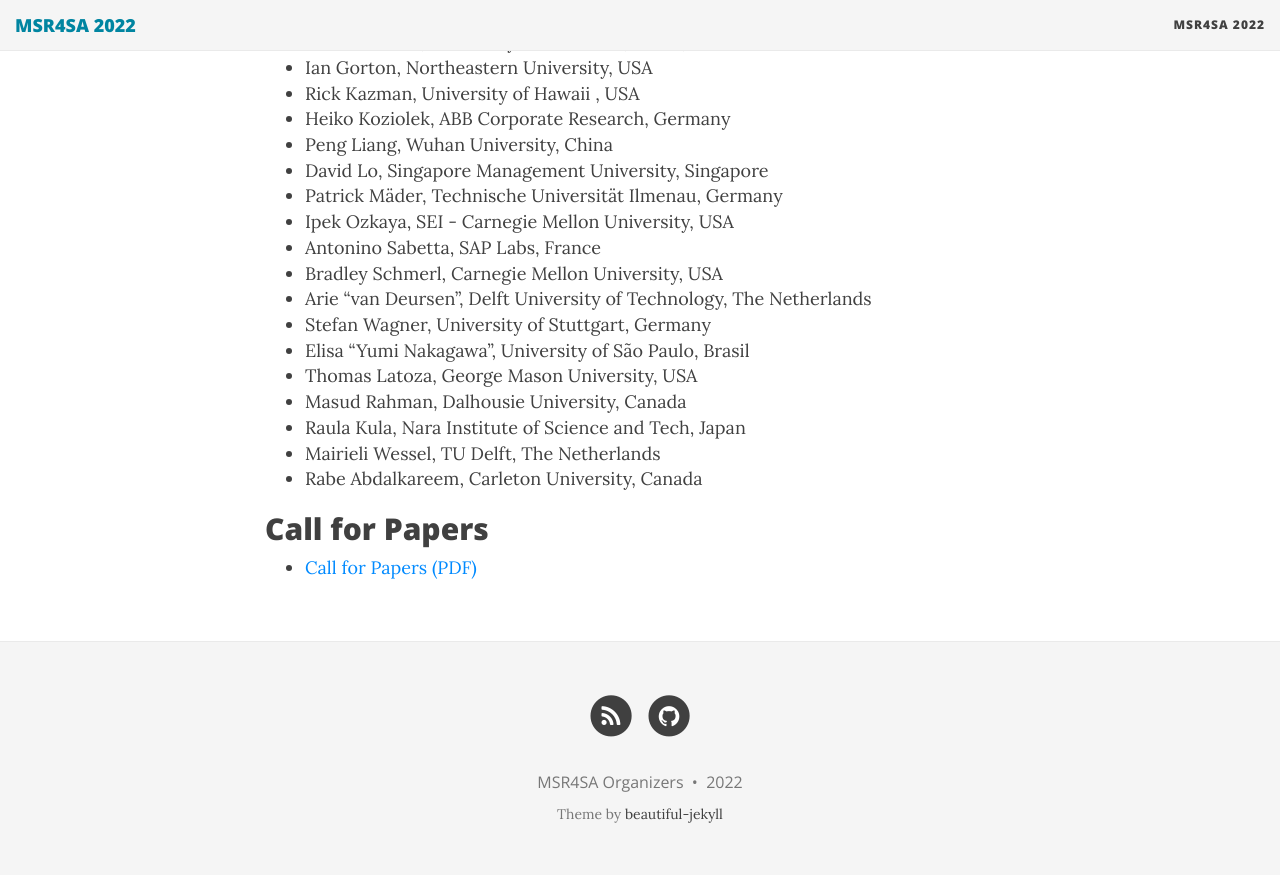
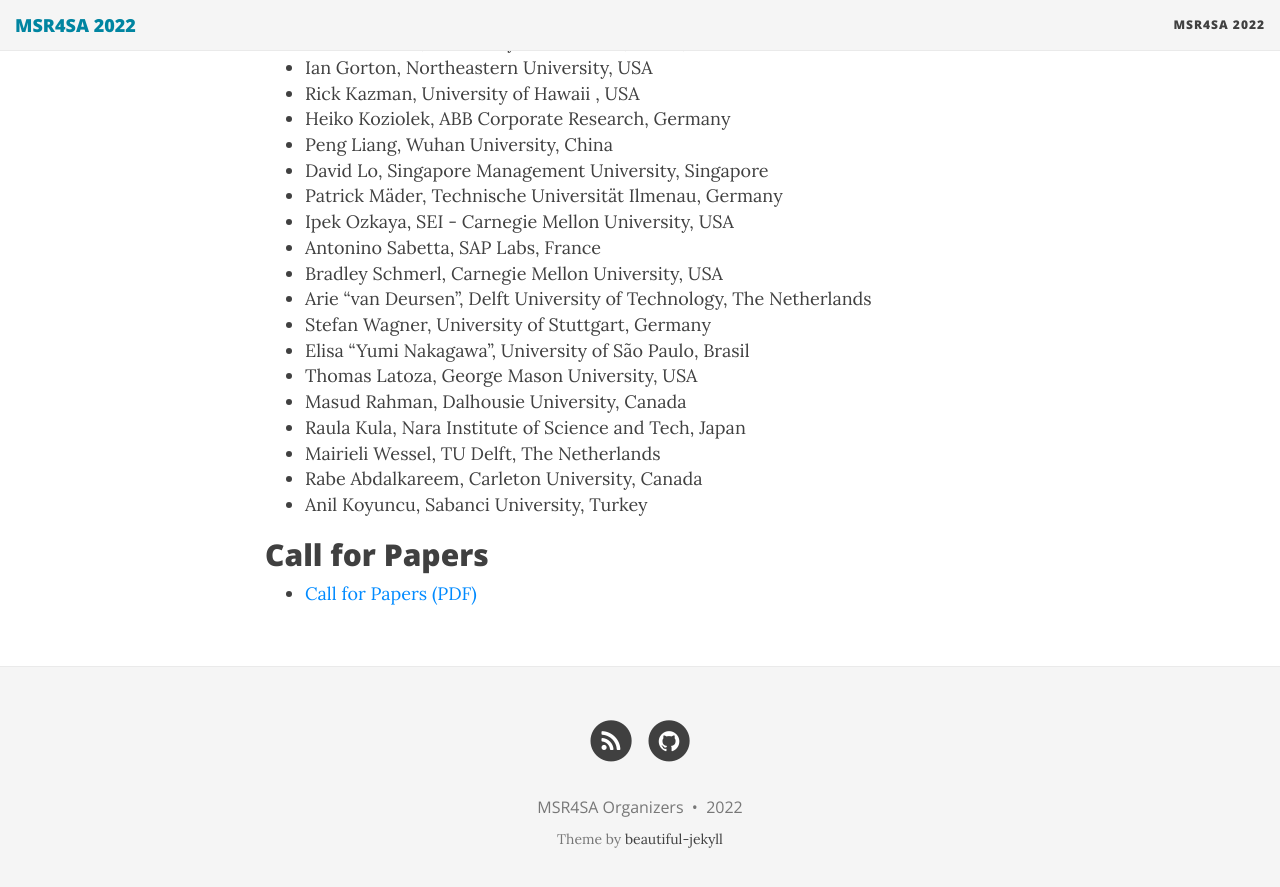
Before and after one commit to MSR4SA/msr4sa.github.io, a Jekyll site: the page built from msr4sa2022.md, in a window 1280 px wide and 900 px high, scrolled down 2281 px. Shown: the top 887 px of the window. Built offline with Jekyll 4.4.1, drawn with Linux system fonts in a browser that asks for light colours; nearby versions of some CDN libraries.

Commit message:
a PC committee added

```diff
--- a/msr4sa2022.md
+++ b/msr4sa2022.md
@@ -121,6 +121,7 @@
 * Raula Kula, Nara Institute of Science and Tech, Japan
 * Mairieli Wessel, TU Delft, The Netherlands
 * Rabe Abdalkareem, Carleton University, Canada
+* Anil Koyuncu, Sabanci University, Turkey
 
 
 ## Call for Papers
```
